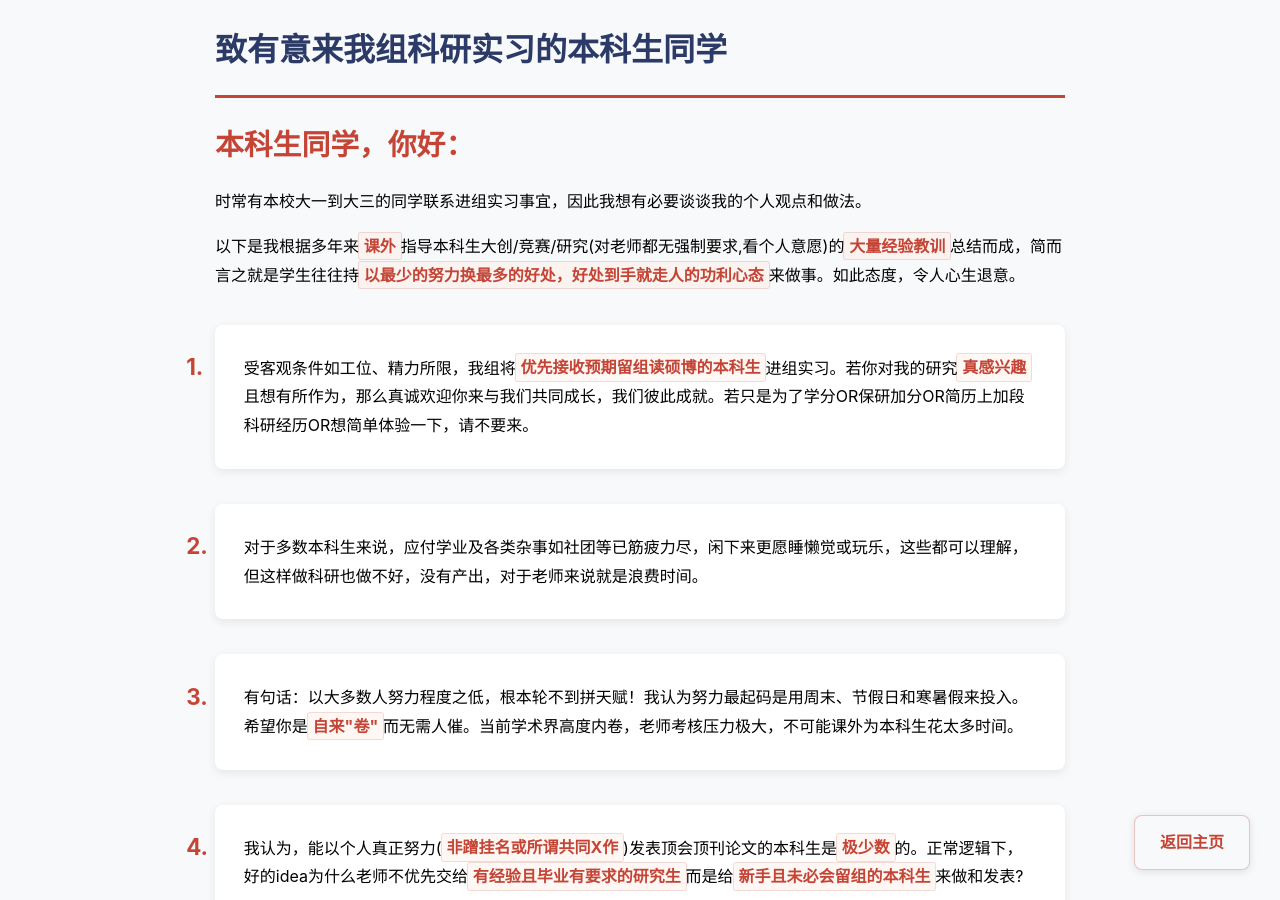
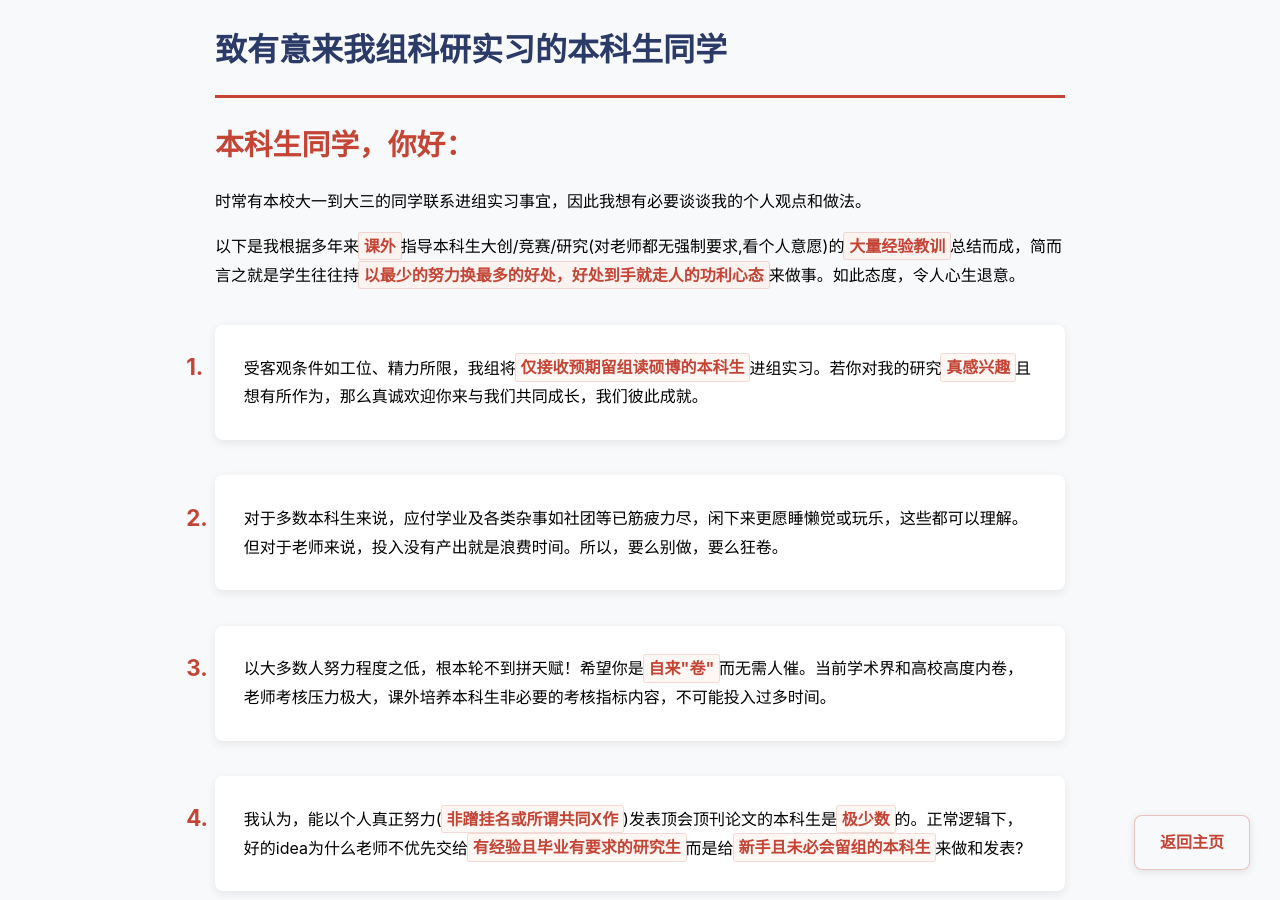
Before and after one commit to fangvv/Homepage, a Jekyll site: the page faq.html, which Jekyll copies as it is, in a window 1280 px wide and 900 px high. Built offline with Jekyll 4.4.1, drawn with Linux system fonts in a browser that asks for light colours; comment, search, counter and statistics services are not loaded.

Commit message:
update faq

```diff
--- a/faq.html
+++ b/faq.html
@@ -119,11 +119,11 @@ strong:hover {
    <p>以下是我根据多年来<strong>课外</strong>指导本科生大创/竞赛/研究(对老师都无强制要求,看个人意愿)的<strong>大量经验教训</strong>总结而成，简而言之就是学生往往持<strong>以最少的努力换最多的好处，好处到手就走人的功利心态</strong>来做事。如此态度，令人心生退意。</p>
 
     <ol>
-<li>受客观条件如工位、精力所限，我组将<strong>优先接收预期留组读硕博的本科生</strong>进组实习。若你对我的研究<strong>真感兴趣</strong>且想有所作为，那么真诚欢迎你来与我们共同成长，我们彼此成就。若只是为了学分OR保研加分OR简历上加段科研经历OR想简单体验一下，请不要来。</li>
+<li>受客观条件如工位、精力所限，我组将<strong>仅接收预期留组读硕博的本科生</strong>进组实习。若你对我的研究<strong>真感兴趣</strong>且想有所作为，那么真诚欢迎你来与我们共同成长，我们彼此成就。</li>
 
-<li>对于多数本科生来说，应付学业及各类杂事如社团等已筋疲力尽，闲下来更愿睡懒觉或玩乐，这些都可以理解，但这样做科研也做不好，没有产出，对于老师来说就是浪费时间。</li>
+<li>对于多数本科生来说，应付学业及各类杂事如社团等已筋疲力尽，闲下来更愿睡懒觉或玩乐，这些都可以理解。但对于老师来说，投入没有产出就是浪费时间。所以，要么别做，要么狂卷。</li>
 
-<li>有句话：以大多数人努力程度之低，根本轮不到拼天赋！我认为努力最起码是用周末、节假日和寒暑假来投入。希望你是<strong>自来"卷"</strong>而无需人催。当前学术界高度内卷，老师考核压力极大，不可能课外为本科生花太多时间。</li>
+<li>以大多数人努力程度之低，根本轮不到拼天赋！希望你是<strong>自来"卷"</strong>而无需人催。当前学术界和高校高度内卷，老师考核压力极大，课外培养本科生非必要的考核指标内容，不可能投入过多时间。</li>
 
 <li>我认为，能以个人真正努力(<strong>非蹭挂名或所谓共同X作</strong>)发表顶会顶刊论文的本科生是<strong>极少数</strong>的。正常逻辑下，好的idea为什么老师不优先交给<strong>有经验且毕业有要求的研究生</strong>而是给<strong>新手且未必会留组的本科生</strong>来做和发表?</li>
 
```
